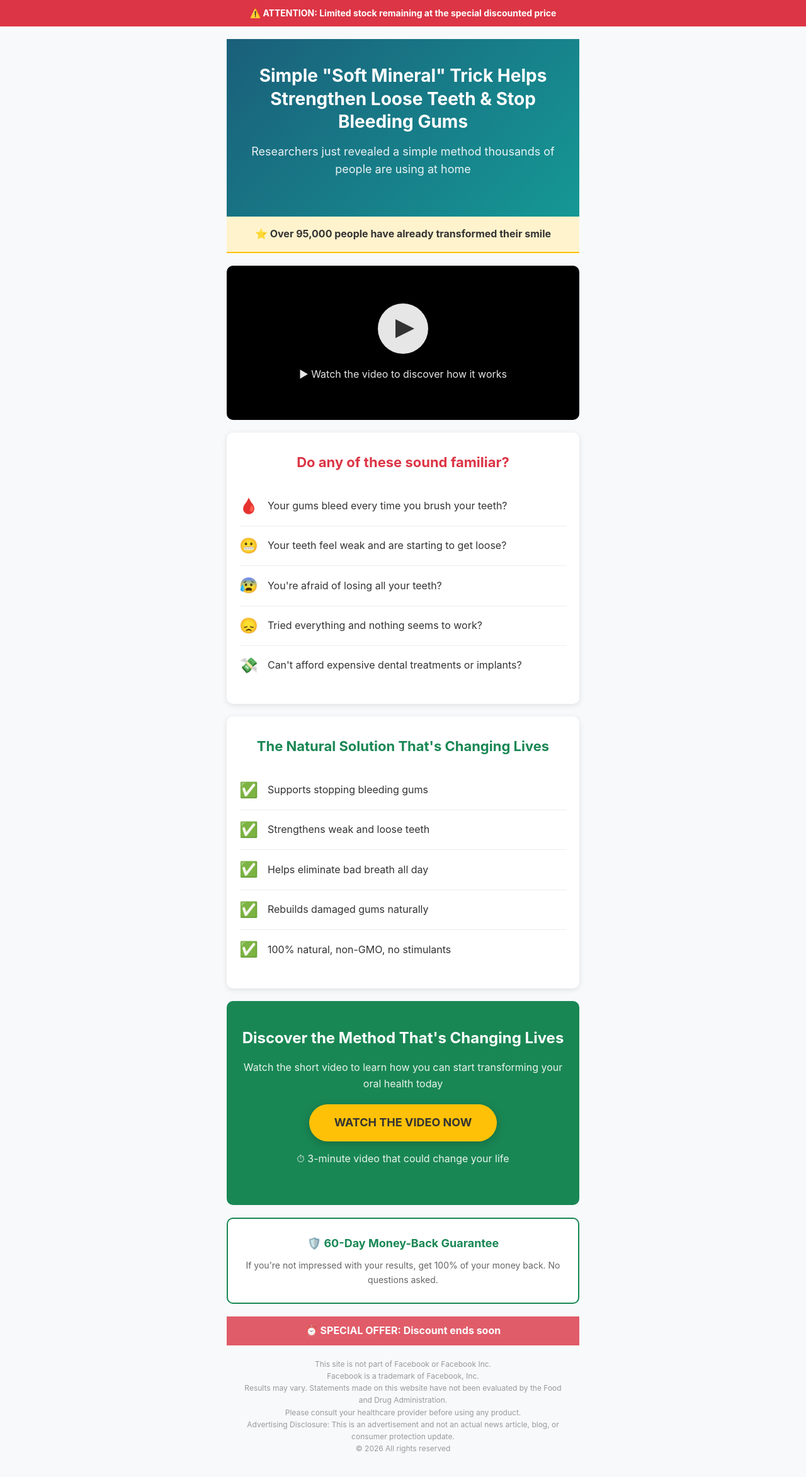
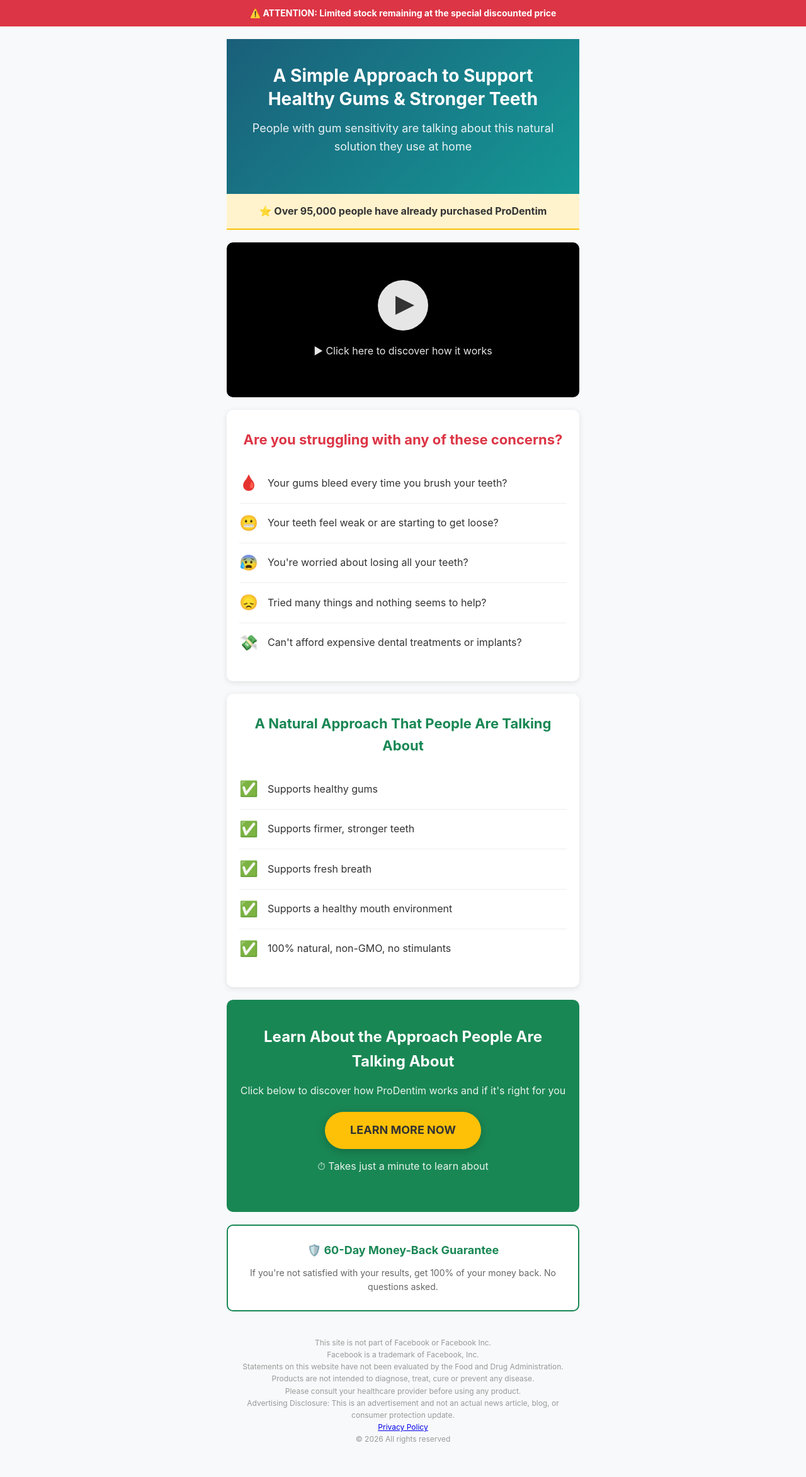
Before and after one commit to giltk09-pixel/prodentim-bridge, a plain HTML site: page index.html in a window 1280 px wide. Shown: the whole page at 63% size. Drawn offline with Linux system fonts and the light colour scheme.

Commit message:
Suavizar claims, remover urgencia falsa, adicionar Privacy Policy

```diff
--- a/index.html
+++ b/index.html
@@ -3,7 +3,7 @@
 <head>
     <meta charset="UTF-8">
     <meta name="viewport" content="width=device-width, initial-scale=1.0">
-    <title>Simple Trick Helps Strengthen Loose Teeth & Stop Bleeding Gums</title>
+    <title>Discover a Natural Approach to Support Healthy Gums & Stronger Teeth</title>
     <style>
         * {
             margin: 0;
@@ -263,23 +263,23 @@
 
     <div class="container">
         <div class="hero">
-            <h1>Simple "Soft Mineral" Trick Helps Strengthen Loose Teeth & Stop Bleeding Gums</h1>
-            <p class="subtitle">Researchers just revealed a simple method thousands of people are using at home</p>
+            <h1>A Simple Approach to Support Healthy Gums & Stronger Teeth</h1>
+            <p class="subtitle">People with gum sensitivity are talking about this natural solution they use at home</p>
         </div>
 
         <div class="social-proof">
-            ⭐ Over 95,000 people have already transformed their smile
+            ⭐ Over 95,000 people have already purchased ProDentim
         </div>
 
         <div class="video-placeholder" id="video-placeholder">
             <div class="play-button">
                 <div class="play-triangle"></div>
             </div>
-            <p class="video-text">▶ Watch the video to discover how it works</p>
+            <p class="video-text">▶ Click here to discover how it works</p>
         </div>
 
         <div class="pain-points">
-            <h2>Do any of these sound familiar?</h2>
+            <h2>Are you struggling with any of these concerns?</h2>
             <ul class="pain-list">
                 <li>
                     <span class="pain-icon">🩸</span>
@@ -287,15 +287,15 @@
                 </li>
                 <li>
                     <span class="pain-icon">😬</span>
-                    <span>Your teeth feel weak and are starting to get loose?</span>
+                    <span>Your teeth feel weak or are starting to get loose?</span>
                 </li>
                 <li>
                     <span class="pain-icon">😰</span>
-                    <span>You're afraid of losing all your teeth?</span>
+                    <span>You're worried about losing all your teeth?</span>
                 </li>
                 <li>
                     <span class="pain-icon">😞</span>
-                    <span>Tried everything and nothing seems to work?</span>
+                    <span>Tried many things and nothing seems to help?</span>
                 </li>
                 <li>
                     <span class="pain-icon">💸</span>
@@ -305,23 +305,23 @@
         </div>
 
         <div class="solution">
-            <h2>The Natural Solution That's Changing Lives</h2>
+            <h2>A Natural Approach That People Are Talking About</h2>
             <ul class="benefit-list">
                 <li>
                     <span class="benefit-icon">✅</span>
-                    <span>Supports stopping bleeding gums</span>
+                    <span>Supports healthy gums</span>
                 </li>
                 <li>
                     <span class="benefit-icon">✅</span>
-                    <span>Strengthens weak and loose teeth</span>
+                    <span>Supports firmer, stronger teeth</span>
                 </li>
                 <li>
                     <span class="benefit-icon">✅</span>
-                    <span>Helps eliminate bad breath all day</span>
+                    <span>Supports fresh breath</span>
                 </li>
                 <li>
                     <span class="benefit-icon">✅</span>
-                    <span>Rebuilds damaged gums naturally</span>
+                    <span>Supports a healthy mouth environment</span>
                 </li>
                 <li>
                     <span class="benefit-icon">✅</span>
@@ -331,29 +331,27 @@
         </div>
 
         <div class="cta-section">
-            <h2>Discover the Method That's Changing Lives</h2>
-            <p>Watch the short video to learn how you can start transforming your oral health today</p>
+            <h2>Learn About the Approach People Are Talking About</h2>
+            <p>Click below to discover how ProDentim works and if it's right for you</p>
             <a href="https://ab6afdmcejlzcycg28p3tsj79z.hop.clickbank.net/?&campaign=prodentim_teste1" class="cta-button" id="cta-principal">
-                WATCH THE VIDEO NOW
+                LEARN MORE NOW
             </a>
-            <p class="cta-subtext">⏱ 3-minute video that could change your life</p>
+            <p class="cta-subtext">⏱ Takes just a minute to learn about</p>
         </div>
 
         <div class="guarantee">
             <h3>🛡️ 60-Day Money-Back Guarantee</h3>
-            <p>If you're not impressed with your results, get 100% of your money back. No questions asked.</p>
-        </div>
-
-        <div class="urgency">
-            ⏰ SPECIAL OFFER: Discount ends soon
+            <p>If you're not satisfied with your results, get 100% of your money back. No questions asked.</p>
         </div>
 
         <div class="footer">
             <p>This site is not part of Facebook or Facebook Inc.</p>
             <p>Facebook is a trademark of Facebook, Inc.</p>
-            <p>Results may vary. Statements made on this website have not been evaluated by the Food and Drug Administration.</p>
+            <p>Statements on this website have not been evaluated by the Food and Drug Administration.</p>
+            <p>Products are not intended to diagnose, treat, cure or prevent any disease.</p>
             <p>Please consult your healthcare provider before using any product.</p>
             <p>Advertising Disclosure: This is an advertisement and not an actual news article, blog, or consumer protection update.</p>
+            <p><a href="privacy.html">Privacy Policy</a></p>
             <p>© 2026 All rights reserved</p>
         </div>
     </div>
```
Also changed, not shown: privacy.html (added, +88 -0 lines).
